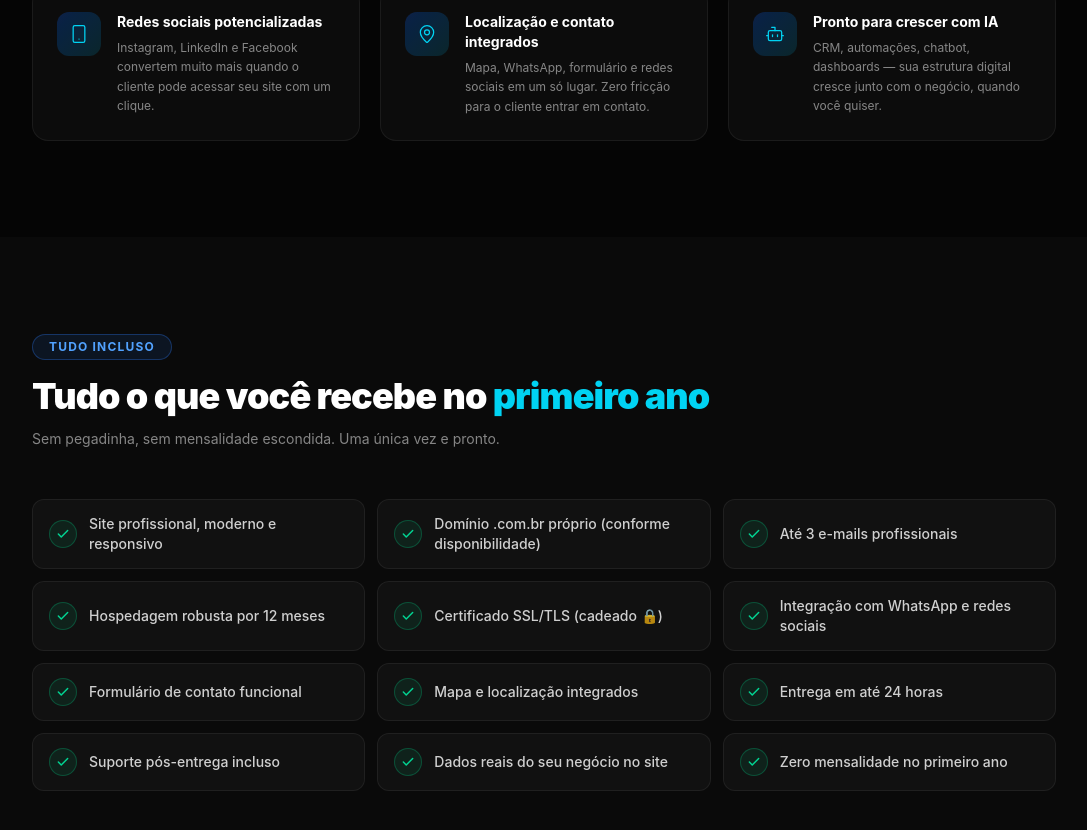
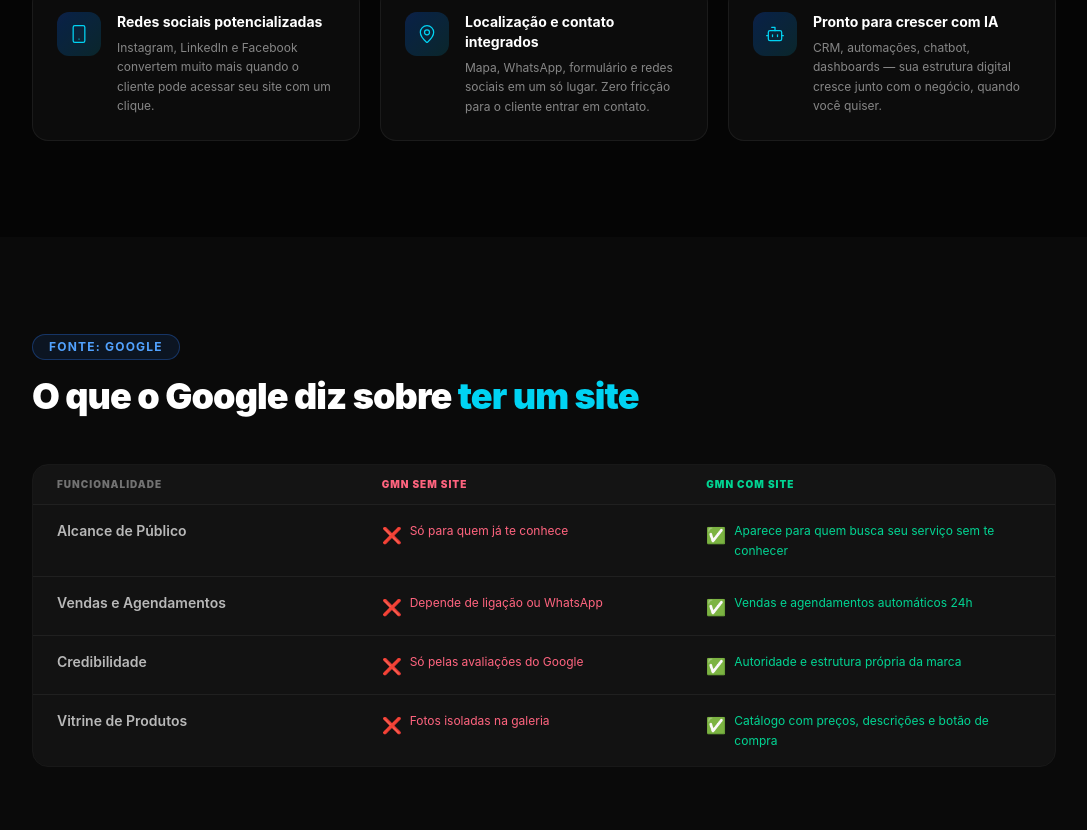
Before and after one commit to CladstonPinheiro/CSP-Nexora, a Next.js app: page /oferta in a window 1280 px wide. Shown: the part 1958-2788 px from the top of the page, without its empty margins (96-1183 px from the left). Built offline with nearby package versions, Linux system fonts and the light colour scheme.

Commit message:
feat: modal WhatsApp com registro CRM + tabela comparativa Google

```diff
--- a/app/oferta/page.tsx
+++ b/app/oferta/page.tsx
@@ -2,7 +2,7 @@ import type { Metadata } from "next";
 import Image from "next/image";
 import NavbarOferta from "@/components/oferta/NavbarOferta";
 import HeroOferta from "@/components/oferta/HeroOferta";
-import { ProblemaSection, BeneficiosSection } from "@/components/oferta/BeneficiosOferta";
+import { ProblemaSection, BeneficiosSection, GoogleComparativoSection } from "@/components/oferta/BeneficiosOferta";
 import { EntregaSection, ProcessoSection, PlanosSection } from "@/components/oferta/PlanosOferta";
 import { FAQSection, ContatoSection } from "@/components/oferta/FAQContato";
 
@@ -32,6 +32,7 @@ export default function OfertaPage() {
         <HeroOferta />
         <ProblemaSection />
         <BeneficiosSection />
+        <GoogleComparativoSection />
         <EntregaSection />
         <ProcessoSection />
         <PlanosSection />
--- a/components/oferta/BeneficiosOferta.tsx
+++ b/components/oferta/BeneficiosOferta.tsx
@@ -85,3 +85,84 @@ export function BeneficiosSection() {
     </section>
   );
 }
+
+const comparativo = [
+  {
+    funcionalidade: "Alcance de Público",
+    sem: "Só para quem já te conhece",
+    com: "Aparece para quem busca seu serviço sem te conhecer",
+  },
+  {
+    funcionalidade: "Vendas e Agendamentos",
+    sem: "Depende de ligação ou WhatsApp",
+    com: "Vendas e agendamentos automáticos 24h",
+  },
+  {
+    funcionalidade: "Credibilidade",
+    sem: "Só pelas avaliações do Google",
+    com: "Autoridade e estrutura própria da marca",
+  },
+  {
+    funcionalidade: "Vitrine de Produtos",
+    sem: "Fotos isoladas na galeria",
+    com: "Catálogo com preços, descrições e botão de compra",
+  },
+];
+
+export function GoogleComparativoSection() {
+  return (
+    <section className="bg-white/[0.02] px-6 py-24">
+      <div className="mx-auto max-w-5xl">
+        <motion.div
+          initial={{ opacity: 0, y: 20 }}
+          whileInView={{ opacity: 1, y: 0 }}
+          viewport={{ once: true }}
+          transition={{ duration: 0.5 }}
+        >
+          <span className="inline-block rounded-full border border-blue-500/30 bg-blue-500/10 px-4 py-1 text-xs font-bold uppercase tracking-widest text-blue-400">
+            Fonte: Google
+          </span>
+          <h2 className="font-outfit mt-4 text-3xl font-black tracking-tight text-white sm:text-4xl">
+            O que o Google diz sobre <em className="not-italic text-cyan-400">ter um site</em>
+          </h2>
+        </motion.div>
+
+        <motion.div
+          initial={{ opacity: 0, y: 24 }}
+          whileInView={{ opacity: 1, y: 0 }}
+          viewport={{ once: true }}
+          transition={{ duration: 0.5, delay: 0.15 }}
+          className="mt-12 overflow-hidden rounded-2xl border border-white/[0.06]"
+        >
+          {/* Header */}
+          <div className="grid grid-cols-3 bg-white/[0.04] px-6 py-3">
+            <p className="text-[10px] font-black uppercase tracking-widest text-white/40">Funcionalidade</p>
+            <p className="text-[10px] font-black uppercase tracking-widest text-rose-400">GMN SEM Site</p>
+            <p className="text-[10px] font-black uppercase tracking-widest text-emerald-400">GMN COM Site</p>
+          </div>
+
+          {comparativo.map((row, i) => (
+            <motion.div
+              key={row.funcionalidade}
+              initial={{ opacity: 0, x: -12 }}
+              whileInView={{ opacity: 1, x: 0 }}
+              viewport={{ once: true }}
+              transition={{ duration: 0.4, delay: i * 0.08 }}
+              className="grid grid-cols-3 border-t border-white/[0.06] bg-white/[0.03] px-6 py-4 hover:bg-white/[0.05] transition-colors"
+            >
+              <p className="text-sm font-semibold text-white/70 pr-4">{row.funcionalidade}</p>
+              <div className="flex items-start gap-2 pr-4">
+                <span className="mt-0.5 shrink-0">❌</span>
+                <p className="text-xs leading-relaxed text-rose-400">{row.sem}</p>
+              </div>
+              <div className="flex items-start gap-2">
+                <span className="mt-0.5 shrink-0">✅</span>
+                <p className="text-xs leading-relaxed text-emerald-400">{row.com}</p>
+              </div>
+            </motion.div>
+          ))}
+        </motion.div>
+      </div>
+    </section>
+  );
+}
--- a/components/oferta/NavbarOferta.tsx
+++ b/components/oferta/NavbarOferta.tsx
@@ -1,17 +1,122 @@
 "use client";
 
+import { useState } from "react";
 import Image from "next/image";
 import Link from "next/link";
+import { X } from "lucide-react";
+
+function WhatsAppModal({ onClose }: { onClose: () => void }) {
+  const [nome, setNome] = useState("");
+  const [empresa, setEmpresa] = useState("");
+  const [telefone, setTelefone] = useState("");
+  const [loading, setLoading] = useState(false);
+
+  async function handleSubmit(e: React.FormEvent) {
+    e.preventDefault();
+    setLoading(true);
+
+    const msg = encodeURIComponent(
+      `Olá! Sou ${nome} da ${empresa}. Vi a oferta de site profissional e quero saber mais!`
+    );
+
+    fetch("/api/leads", {
+      method: "POST",
+      headers: { "Content-Type": "application/json" },
+      body: JSON.stringify({
+        nome,
+        empresa,
+        telefone,
+        email: "",
+        source: "prospeccao_gmn",
+        stage: "identificado",
+        notes: "Lead GMN — WhatsApp direto",
+      }),
+    }).catch(() => {});
+
+    window.open(`https://wa.me/5561984202578?text=${msg}`, "_blank");
+    onClose();
+  }
+
+  const inputClass =
+    "w-full rounded-xl border border-white/[0.08] bg-white/[0.04] px-4 py-3 text-sm text-white placeholder-white/20 outline-none transition focus:border-[#25D366]/50";
+
+  return (
+    <div className="fixed inset-0 z-[100] flex items-center justify-center px-4">
+      <div className="absolute inset-0 bg-black/60 backdrop-blur-sm" onClick={onClose} />
+      <div className="relative z-10 w-full max-w-md rounded-2xl border border-[#25D366]/30 bg-[#050505]/95 p-8 shadow-2xl">
+        <button
+          onClick={onClose}
+          className="absolute right-4 top-4 flex h-8 w-8 items-center justify-center rounded-lg bg-white/5 text-white/40 transition hover:bg-white/10 hover:text-white"
+        >
+          <X className="h-4 w-4" />
+        </button>
+
+        <div className="mb-6 flex flex-col items-center text-center">
+          <svg viewBox="0 0 24 24" className="mb-4 h-12 w-12 fill-[#25D366]" xmlns="http://www.w3.org/2000/svg">
+            <path d="M17.472 14.382c-.297-.149-1.758-.867-2.03-.967-.273-.099-.471-.148-.67.15-.197.297-.767.966-.94 1.164-.173.199-.347.223-.644.075-.297-.15-1.255-.463-2.39-1.475-.883-.788-1.48-1.761-1.653-2.059-.173-.297-.018-.458.13-.606.134-.133.298-.347.446-.52.149-.174.198-.298.298-.497.099-.198.05-.371-.025-.52-.075-.149-.669-1.612-.916-2.207-.242-.579-.487-.5-.669-.51-.173-.008-.371-.01-.57-.01-.198 0-.52.074-.792.372-.272.297-1.04 1.016-1.04 2.479 0 1.462 1.065 2.875 1.213 3.074.149.198 2.096 3.2 5.077 4.487.709.306 1.262.489 1.694.625.712.227 1.36.195 1.871.118.571-.085 1.758-.719 2.006-1.413.248-.694.248-1.289.173-1.413-.074-.124-.272-.198-.57-.347m-5.421 7.403h-.004a9.87 9.87 0 01-5.031-1.378l-.361-.214-3.741.982.998-3.648-.235-.374a9.86 9.86 0 01-1.51-5.26c.001-5.45 4.436-9.884 9.888-9.884 2.64 0 5.122 1.03 6.988 2.898a9.825 9.825 0 012.893 6.994c-.003 5.45-4.437 9.884-9.885 9.884m8.413-18.297A11.815 11.815 0 0012.05 0C5.495 0 .16 5.335.157 11.892c0 2.096.547 4.142 1.588 5.945L.057 24l6.305-1.654a11.882 11.882 0 005.683 1.448h.005c6.554 0 11.89-5.335 11.893-11.893a11.821 11.821 0 00-3.48-8.413z" />
+          </svg>
+          <h2 className="font-outfit text-xl font-black text-white">Falar no WhatsApp</h2>
+          <p className="mt-1 text-sm text-white/50">Preencha rapidinho e fale agora!</p>
+        </div>
+
+        <form onSubmit={handleSubmit} className="flex flex-col gap-3">
+          <input
+            required
+            value={nome}
+            onChange={(e) => setNome(e.target.value)}
+            placeholder="Nome completo"
+            className={inputClass}
+          />
+          <input
+            required
+            value={empresa}
+            onChange={(e) => setEmpresa(e.target.value)}
+            placeholder="Nome da empresa"
+            className={inputClass}
+          />
+          <input
+            required
+            value={telefone}
+            onChange={(e) => setTelefone(e.target.value)}
+            placeholder="Telefone / WhatsApp"
+            className={inputClass}
+          />
+          <button
+            type="submit"
+            disabled={loading}
+            className="mt-2 flex items-center justify-center gap-2 rounded-xl bg-[#25D366] py-3.5 text-sm font-bold text-white shadow-lg shadow-[#25D366]/25 transition hover:-translate-y-0.5 hover:bg-[#20ba5a] disabled:opacity-60"
+          >
+            Falar agora no WhatsApp →
+          </button>
+        </form>
+      </div>
+    </div>
+  );
+}
 
 export default function NavbarOferta() {
+  const [modalOpen, setModalOpen] = useState(false);
+
   return (
+    <>
       <nav className="fixed left-0 right-0 top-0 z-50 flex max-h-[56px] items-center justify-between border-b border-white/[0.06] bg-[#050505]/90 px-6 py-3 backdrop-blur-md">
         <Link href="https://cspnexora.com.br" target="_blank" rel="noopener noreferrer">
           <Image src="/logo.png" alt="CSP Nexora" width={120} height={66} className="h-auto w-[80px] object-contain" priority />
         </Link>
-      <div className="border border-cyan-500/30 bg-cyan-500/10 text-cyan-400 text-[10px] font-semibold tracking-widest px-3 py-1 rounded-full">
+        <div className="flex items-center gap-3">
+          <div className="hidden sm:block border border-cyan-500/30 bg-cyan-500/10 text-cyan-400 text-[10px] font-semibold tracking-widest px-3 py-1 rounded-full">
             WhatsApp (61) 9 8420-2578 &nbsp;|&nbsp; E-mail: contato@cspnexora.com.br
           </div>
+          <button
+            onClick={() => setModalOpen(true)}
+            className="flex items-center gap-1.5 rounded-xl bg-[#25D366] px-4 py-1.5 text-xs font-bold text-white shadow-md shadow-[#25D366]/25 transition hover:-translate-y-0.5 hover:bg-[#20ba5a]"
+          >
+            💬 Falar no WhatsApp
+          </button>
+        </div>
       </nav>
+
+      {modalOpen && <WhatsAppModal onClose={() => setModalOpen(false)} />}
+    </>
   );
 }
```
Lines whose indentation alone changed are shown as unchanged.
